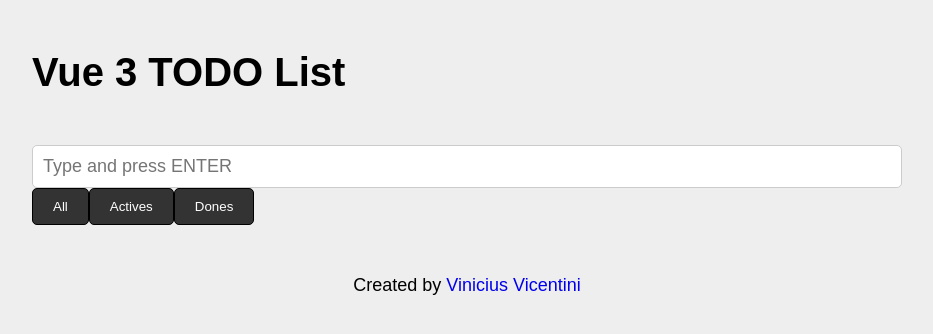
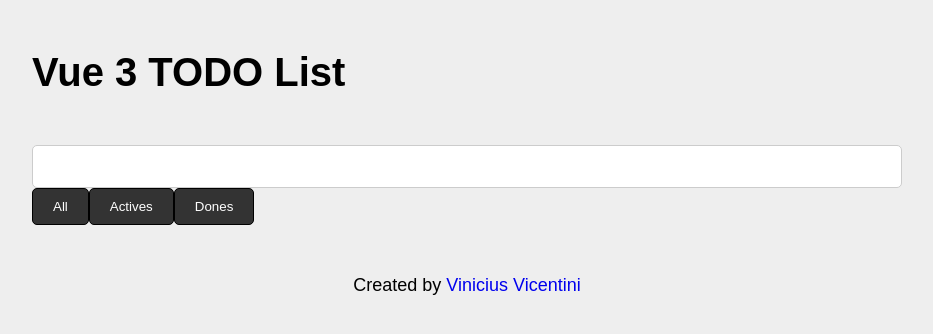
Before and after one commit to viniciushvc/vue-testing, a Vue app: page / in a window 1280 px wide. Shown: the top 334 px of the page, without its empty margins (173-1106 px from the left). Built offline with nearby package versions, Linux system fonts and the light colour scheme.

Commit message:
improve Input component

```diff
--- a/src/components/Input.vue
+++ b/src/components/Input.vue
@@ -1,26 +1,19 @@
 <template>
   <input
-    v-model="content"
     type="text"
-    :placeholder="placeholder"
-    @input="e => $emit('input', e.target.value)"
+    :value="modelValue"
+    @input="$emit('update:modelValue', $event.target.value)"
   />
 </template>
 
 <script lang="ts">
-import { defineComponent, ref } from 'vue'
+import { defineComponent } from 'vue'
 
 export default defineComponent({
   name: 'Input',
   props: {
-    placeholder: {
-      type: String,
-    },
-  },
-  setup() {
-    const content = ref('')
-
-    return { content }
+    modelValue: String,
+    placeholder: String,
   },
 })
 </script>
```
